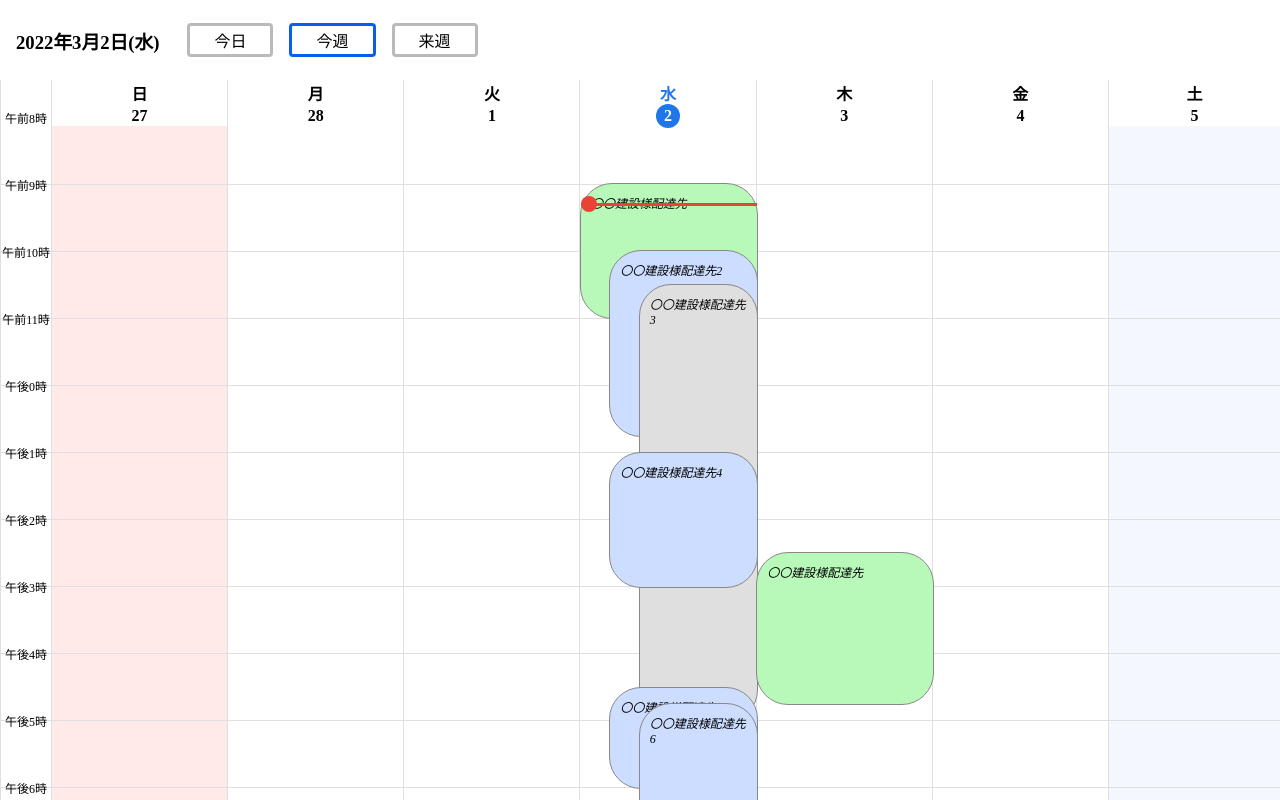
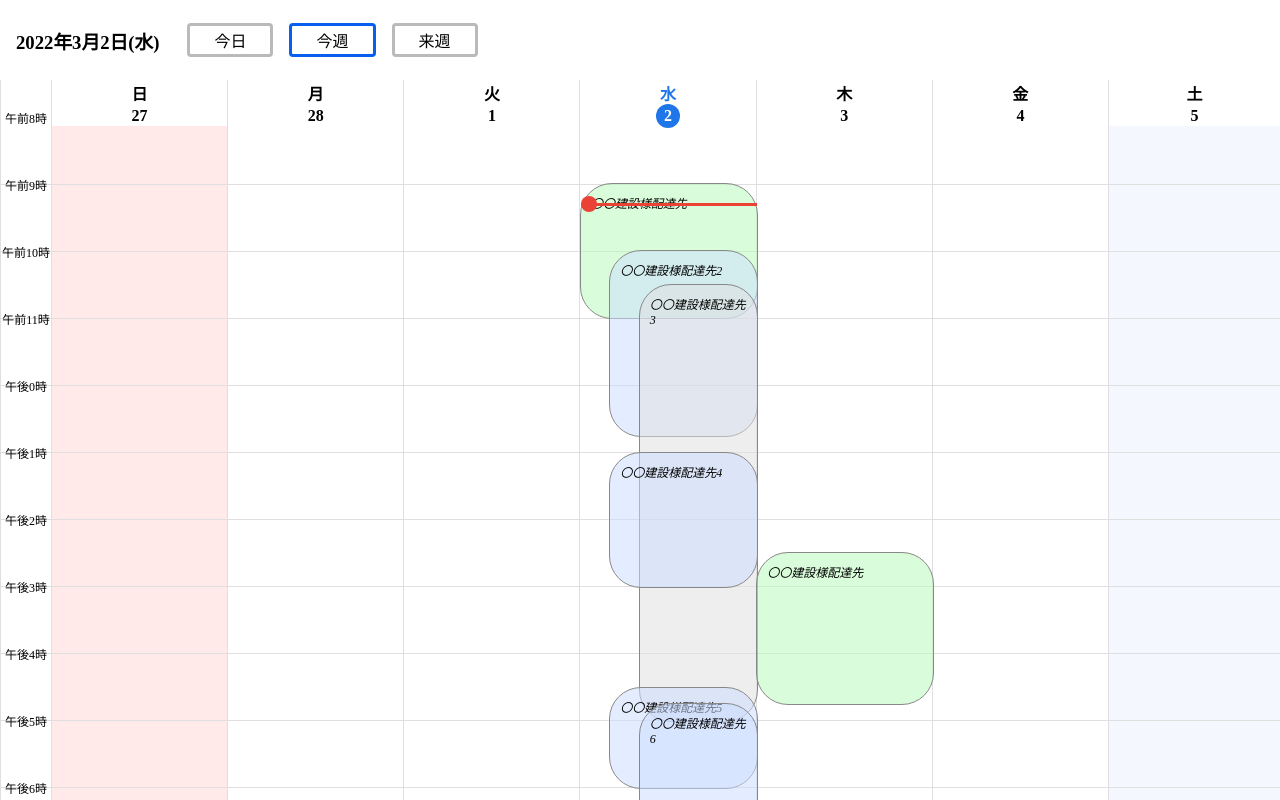
Before and after one commit to cpt-sugiura/calendar-demo, a React app: page / in a window 1280 px wide. Shown: the part 1600-2400 px from the top of the page. Built offline with nearby package versions, Linux system fonts and the light colour scheme; the HTML template or start-up script is replaced by a standard one.

Commit message:
update イベントを半透明化。被ったときの安全弁

```diff
--- a/src/Calender/CalenderDateBody.tsx
+++ b/src/Calender/CalenderDateBody.tsx
@@ -11,9 +11,9 @@ import {includeCurrentTime, isToday} from "./calender-helper";
 
 const dateInitForDemo = (new Date()).getDate();
 const pallet = [
-  '#b8f9ba',
-  '#ccddff',
-  '#dfdfdf',
+  '#b8f9ba88',
+  '#ccddff88',
+  '#dfdfdf88',
 ]
 const events: { [p: number]: CalenderEventInput[] } = {
   [dateInitForDemo]: [{
```
Also changed, not shown: 2 other files (tests, documents, lock files or other folders).
